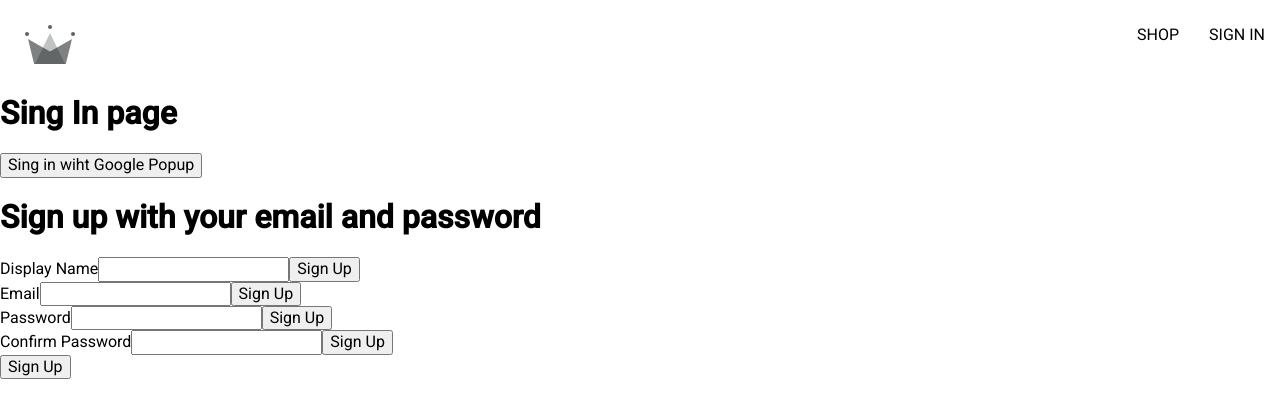
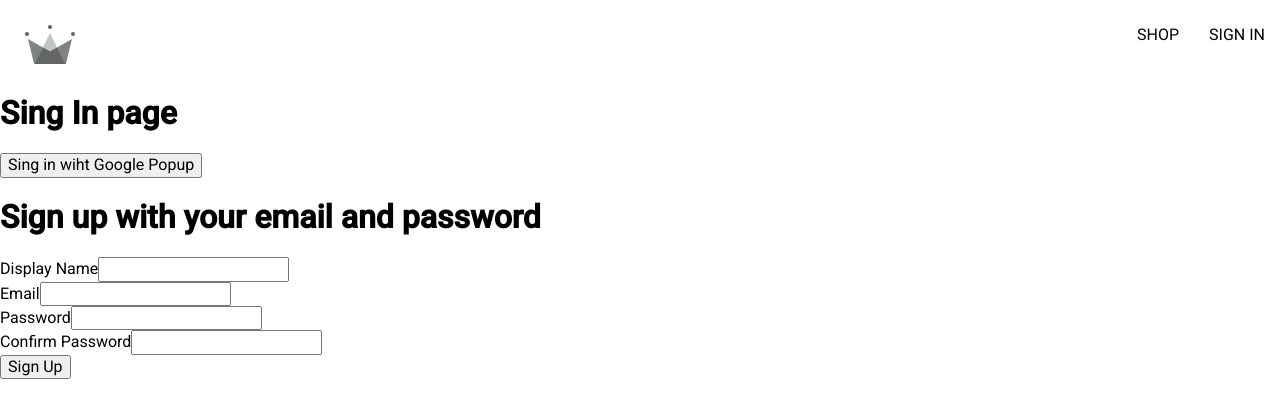
Before and after one commit to Noi-Git/e-commerce, a React (Create React App) app: page /sign-in in a window 1280 px wide. Shown: the top 418 px of the page. Built offline with nearby package versions, Linux system fonts and the light colour scheme; a web font is replaced by a local one.

Commit message:
remove button

```diff
--- a/src/components/form-input/FromInput.jsx
+++ b/src/components/form-input/FromInput.jsx
@@ -6,8 +6,6 @@ const FromInput = ({ label, ...otherProps }) => {
       <label>{label}</label>
       {/* name="displayName" -- has to be the same as we have in the -- defaultFormFields */}
       <input {...otherProps} />
-
-      <button type='submit'>Sign Up</button>
     </div>
   )
 }
```
